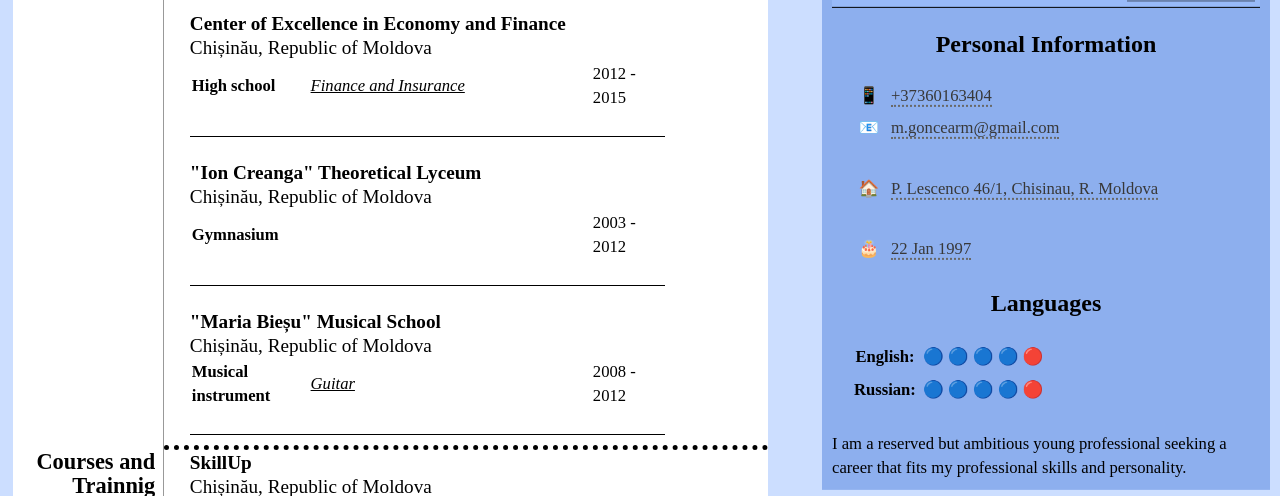
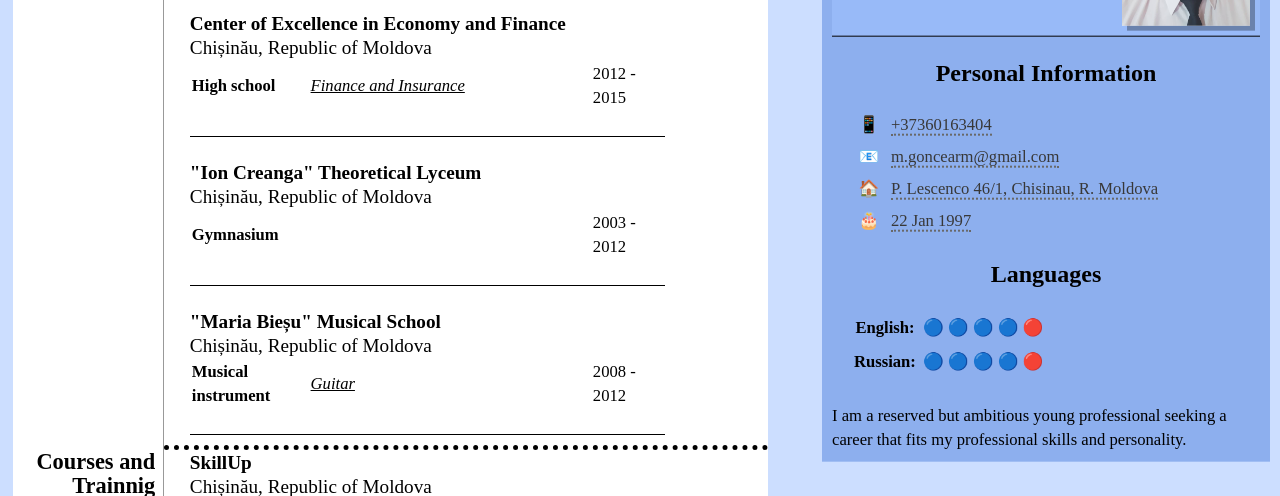
Before and after one commit to MihaiGoncear/MihaiGoncearCV, a website: page index.html in a window 1280 px wide. Shown: the part 256-752 px from the top of the page. Drawn offline with nearby package versions, Linux system fonts and the light colour scheme; files that its build step writes are made by us from their sources.

Commit message:
edit 5.6

```diff
--- a/index.html
+++ b/index.html
@@ -31,7 +31,7 @@
                 </tr>
                 <tr>
                     <td>&#127968;</td>
-                    <td><span class="span1" style="line-height: 5.5vw;">P. Lescenco 46/1, Chisinau, R. Moldova</span></td>
+                    <td><span class="span1">P. Lescenco 46/1, Chisinau, R. Moldova</span></td>
                 </tr>
                 <tr>
                     <td>&#127874;</td>
--- a/scss/style.scss
+++ b/scss/style.scss
@@ -289,7 +289,7 @@ dd {
             & {
                 :nth-child(1) {
                     text-align: center;
-                    line-height: 5vw;
+                    line-height: 5.5vw;
                 }
                 :nth-child(2) {
                     padding-left: 5px;
```
